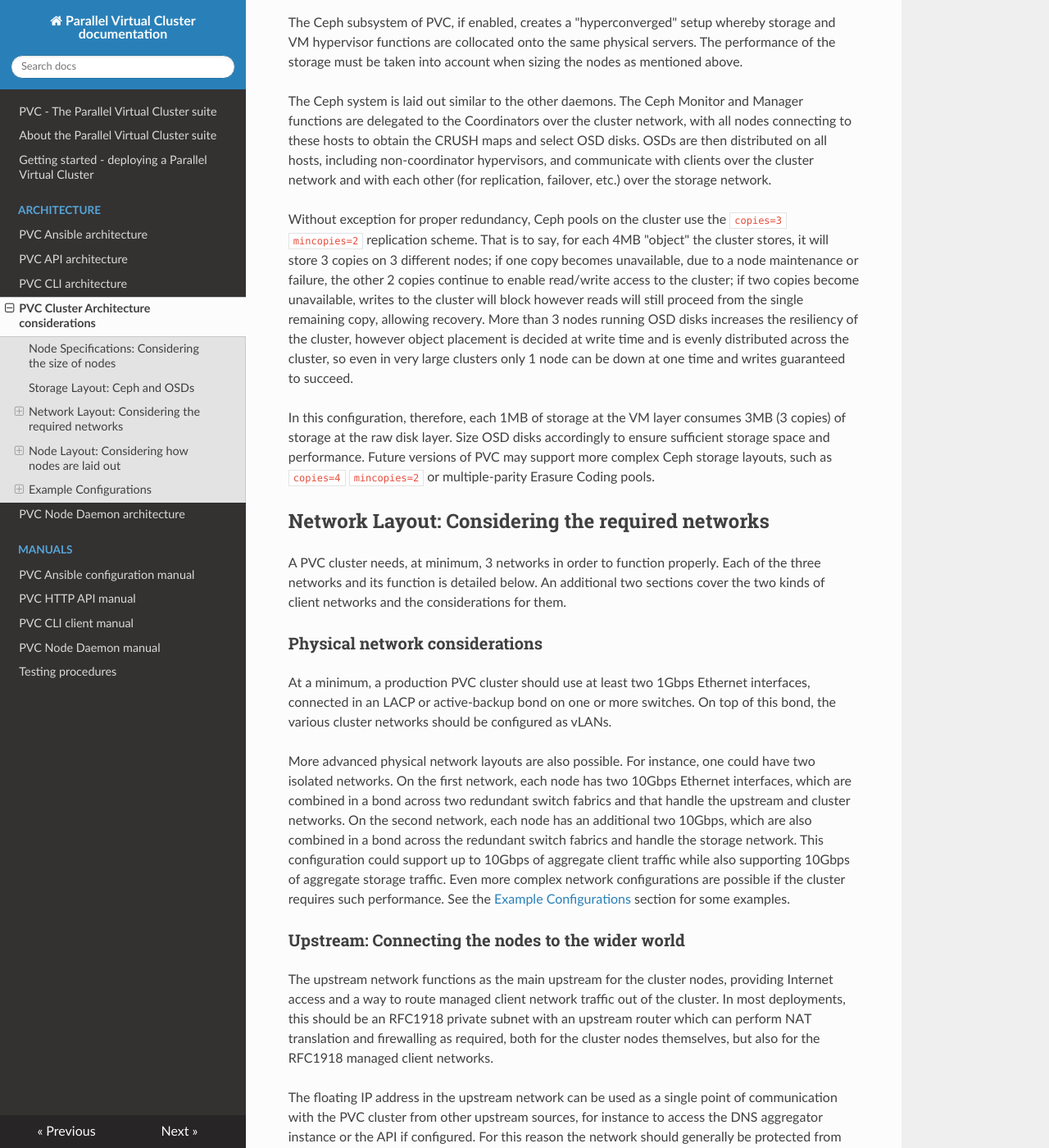
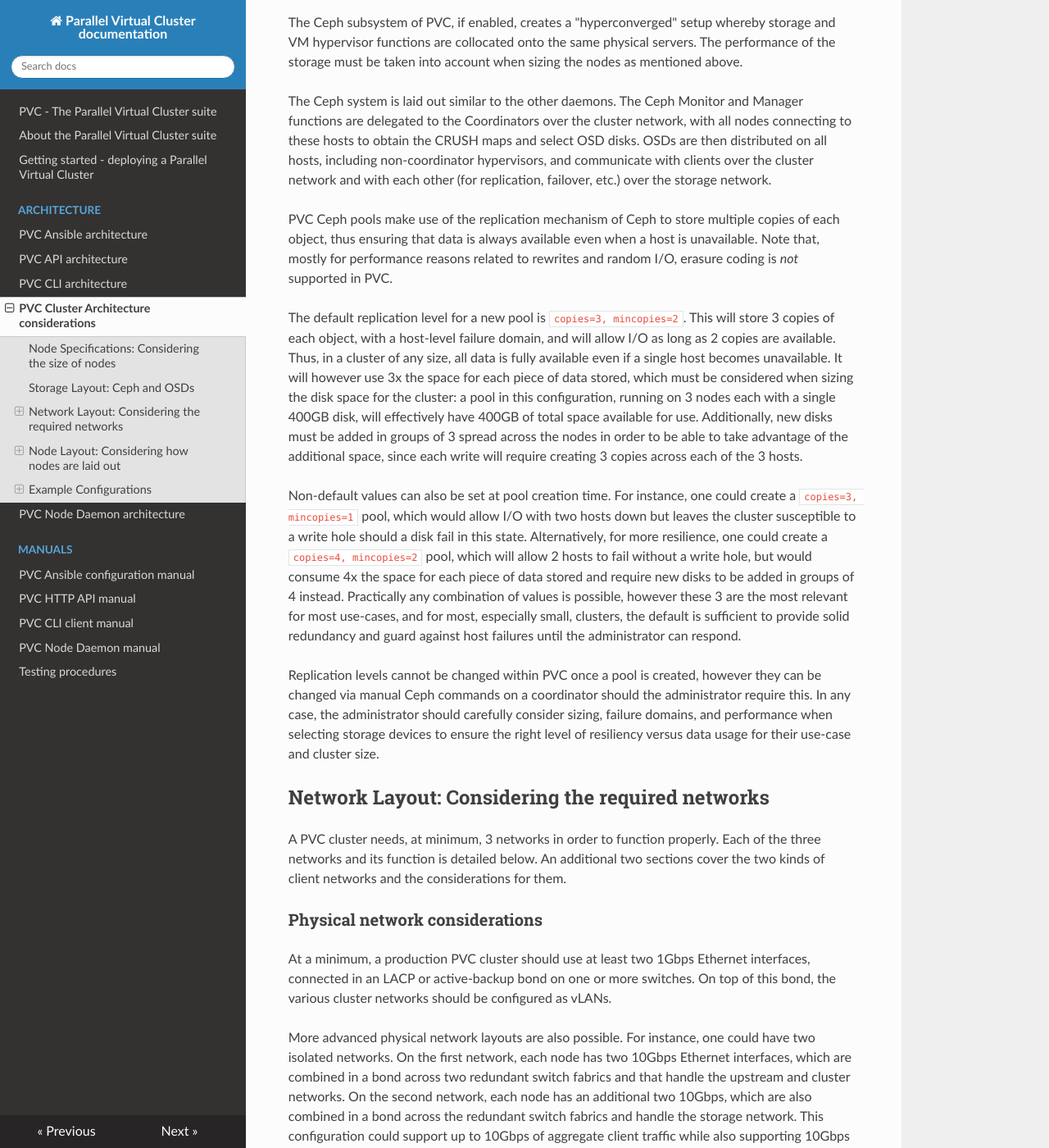
Before and after one commit to parallelvirtualcluster/pvc, an MkDocs documentation site: the page built from docs/architecture/cluster.md, in a window 1280 px wide and 1400 px high, scrolled down 1001 px. Shown: the whole window at 82% size. Built offline with MkDocs 1.6.1, drawn with Linux system fonts in a browser that asks for light colours; nearby versions of some CDN libraries.

Commit message:
Implement configurable replcfg (documentation)
Implements administrator-selectable replication configurations for new
pools in PVC clusters, overriding the default of copies=3,mincopies=2.

```diff
--- a/docs/architecture/cluster.md
+++ b/docs/architecture/cluster.md
@@ -28,9 +28,13 @@
 
 The Ceph system is laid out similar to the other daemons. The Ceph Monitor and Manager functions are delegated to the Coordinators over the cluster network, with all nodes connecting to these hosts to obtain the CRUSH maps and select OSD disks. OSDs are then distributed on all hosts, including non-coordinator hypervisors, and communicate with clients over the cluster network and with each other (for replication, failover, etc.) over the storage network.
 
-Without exception for proper redundancy, Ceph pools on the cluster use the `copies=3` `mincopies=2` replication scheme. That is to say, for each 4MB "object" the cluster stores, it will store 3 copies on 3 different nodes; if one copy becomes unavailable, due to a node maintenance or failure, the other 2 copies continue to enable read/write access to the cluster; if two copies become unavailable, writes to the cluster will block however reads will still proceed from the single remaining copy, allowing recovery. More than 3 nodes running OSD disks increases the resiliency of the cluster, however object placement is decided at write time and is evenly distributed across the cluster, so even in very large clusters only 1 node can be down at one time and writes guaranteed to succeed.
+PVC Ceph pools make use of the replication mechanism of Ceph to store multiple copies of each object, thus ensuring that data is always available even when a host is unavailable. Note that, mostly for performance reasons related to rewrites and random I/O, erasure coding is *not* supported in PVC.
 
-In this configuration, therefore, each 1MB of storage at the VM layer consumes 3MB (3 copies) of storage at the raw disk layer. Size OSD disks accordingly to ensure sufficient storage space and performance. Future versions of PVC may support more complex Ceph storage layouts, such as `copies=4` `mincopies=2` or multiple-parity Erasure Coding pools.
+The default replication level for a new pool is `copies=3, mincopies=2`. This will store 3 copies of each object, with a host-level failure domain, and will allow I/O as long as 2 copies are available. Thus, in a cluster of any size, all data is fully available even if a single host becomes unavailable. It will however use 3x the space for each piece of data stored, which must be considered when sizing the disk space for the cluster: a pool in this configuration, running on 3 nodes each with a single 400GB disk, will effectively have 400GB of total space available for use. Additionally, new disks must be added in groups of 3 spread across the nodes in order to be able to take advantage of the additional space, since each write will require creating 3 copies across each of the 3 hosts.
+
+Non-default values can also be set at pool creation time. For instance, one could create a `copies=3, mincopies=1` pool, which would allow I/O with two hosts down but leaves the cluster susceptible to a write hole should a disk fail in this state. Alternatively, for more resilience, one could create a `copies=4, mincopies=2` pool, which will allow 2 hosts to fail without a write hole, but would consume 4x the space for each piece of data stored and require new disks to be added in groups of 4 instead. Practically any combination of values is possible, however these 3 are the most relevant for most use-cases, and for most, especially small, clusters, the default is sufficient to provide solid redundancy and guard against host failures until the administrator can respond.
+
+Replication levels cannot be changed within PVC once a pool is created, however they can be changed via manual Ceph commands on a coordinator should the administrator require this. In any case, the administrator should carefully consider sizing, failure domains, and performance when selecting storage devices to ensure the right level of resiliency versus data usage for their use-case and cluster size.
 
 ## Network Layout: Considering the required networks
 
```
